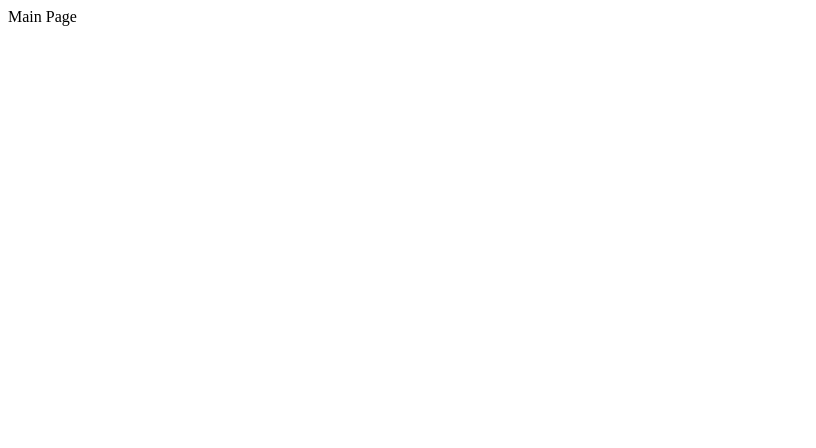
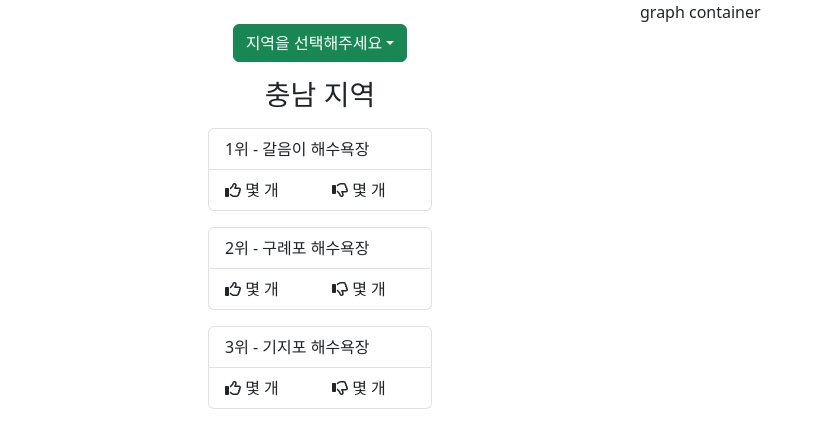
Before and after one commit to hyeb-in/clean-sea, a React (Create React App) app in the folder front/: page / in a window 1280 px wide. Shown: the top 448 px of the page, without its empty margins (0-816 px from the left). Built offline with nearby package versions, Linux system fonts and the light colour scheme.

Commit message:
add: 검색 네비게이션 바 레이아웃

```diff
--- a/front/package.json
+++ b/front/package.json
@@ -3,6 +3,12 @@
   "version": "0.1.0",
   "private": true,
   "dependencies": {
+    "@fortawesome/fontawesome-free": "^6.4.2",
+    "@fortawesome/fontawesome-svg-core": "^6.4.2",
+    "@fortawesome/free-brands-svg-icons": "^6.4.2",
+    "@fortawesome/free-regular-svg-icons": "^6.4.2",
+    "@fortawesome/free-solid-svg-icons": "^6.4.2",
+    "@fortawesome/react-fontawesome": "^0.2.0",
     "@react-google-maps/api": "^2.19.2",
     "@testing-library/jest-dom": "^5.17.0",
     "@testing-library/react": "^13.4.0",
--- a/front/src/App.js
+++ b/front/src/App.js
@@ -5,6 +5,7 @@ import Login from "./pages/Login";
 import Join from "./pages/Join";
 import MyProfile from "./pages/MyProfile";
 import Search from "./pages/Search";
+import "./index.css";
 
 function App() {
   return (
--- a/front/src/components/Map.js
+++ b/front/src/components/Map.js
@@ -10,7 +10,7 @@ import {
 // 맵 크기
 const containerStyle = {
   width: "100%",
-  height: "800px",
+  height: "100vh",
 };
 
 // 초기 중심 좌표 설정
@@ -94,6 +94,8 @@ const Map = () => {
           ))
         }
       </MarkerClusterer>
+
+      {/* 마커 클릭 시 info 윈도우 */}
       {selectedMarker && (
         <InfoWindow
           position={{ lat: selectedMarker.lat, lng: selectedMarker.lng }}
--- /dev/null
+++ b/front/src/components/SearchBar.js
@@ -0,0 +1,110 @@
+import React, { useState } from "react";
+import { Container, Col, Dropdown, Row, ListGroup } from "react-bootstrap";
+import { FontAwesomeIcon } from "@fortawesome/react-fontawesome";
+import { faThumbsUp, faThumbsDown } from "@fortawesome/free-regular-svg-icons";
+// import { faThumbsUp, faThumbsDown } from "@fortawesome/free-solid-svg-icons";
+
+const beachData = [
+  {
+    id: 0,
+    name: "갈음이",
+    address: "충남",
+    // latitude: ,
+    // logitude:,
+    goodnessFit: true,
+    score: 1,
+    ente: 0,
+    esch: 0,
+  },
+  {
+    id: 1,
+    name: "구례포",
+    address: "충남",
+    // latitude: ,
+    // logitude:,
+    goodnessFit: true,
+    score: 1,
+    ente: 0,
+    esch: 0,
+  },
+  {
+    id: 2,
+    name: "기지포",
+    address: "충남",
+    // latitude: ,
+    // logitude:,
+    goodnessFit: true,
+    score: 1,
+    ente: 0,
+    esch: 0,
+  },
+];
+
+const SearchBar = () => {
+  const [selectedItem, setSelectedItem] = useState(null);
+  const [itemInfo, setItemInfo] = useState(null);
+
+  const handleItemSelect = (item) => {
+    setSelectedItem(item);
+    // DB에서 데이터 가져오는 로직을 구현하고, 가져온 데이터를 상태로 업데이트
+    // setItemInfo(가져온_데이터);
+  };
+
+  return (
+    <Container
+      fluid
+      className="py-4"
+      style={{
+        display: "flex",
+        flexDirection: "column",
+        alignItems: "center",
+        justifyContent: "center",
+      }}
+    >
+      {/* 검색창 */}
+      <Dropdown>
+        <Dropdown.Toggle variant="success" id="dropdown-basic">
+          지역을 선택해주세요
+        </Dropdown.Toggle>
+
+        <Dropdown.Menu>
+          {/* 메뉴는 DB에서 받아온다 ? */}
+          {/* 로컬에 저장한다 ?? */}
+          <Dropdown.Item onSelect={() => handleItemSelect("지역이름")}>
+            강원
+          </Dropdown.Item>
+          <Dropdown.Item onSelect={() => handleItemSelect("지역이름")}>
+            부산
+          </Dropdown.Item>
+          <Dropdown.Item onSelect={() => handleItemSelect("지역이름")}>
+            충남
+          </Dropdown.Item>
+        </Dropdown.Menu>
+      </Dropdown>
+      {/* 선택된 지역에 대한 데이터 리스트 */}
+      <Row className="mt-3">
+        <h3>충남 지역</h3>
+      </Row>
+      {beachData &&
+        beachData.map((beach, index) => (
+          <ListGroup key={beach.id} className="my-2" style={{ width: "14rem" }}>
+            <ListGroup.Item>{`${index + 1}위 - ${
+              beach.name
+            } 해수욕장`}</ListGroup.Item>
+            <ListGroup.Item>
+              <Row>
+                <Col>
+                  <FontAwesomeIcon icon={faThumbsUp} /> 몇 개
+                </Col>
+                <Col>
+                  <FontAwesomeIcon icon={faThumbsDown} /> 몇 개
+                </Col>
+              </Row>
+            </ListGroup.Item>
+          </ListGroup>
+        ))}
+    </Container>
+  );
+};
+
+export default SearchBar;
--- /dev/null
+++ b/front/src/index.css
@@ -0,0 +1 @@
+@import "bootstrap/dist/css/bootstrap.min.css";
--- a/front/src/pages/Main.js
+++ b/front/src/pages/Main.js
@@ -1,7 +1,20 @@
 import React from "react";
+import { Container, Row, Col } from "react-bootstrap";
+import SearchBar from "../components/SearchBar";
 
 const Main = () => {
-  return <div>Main Page</div>;
+  return (
+    <Container fluid style={{ height: "100vh" }}>
+      <Row style={{ height: "100%" }}>
+        <Col className="px-0">
+          <SearchBar />
+        </Col>
+        <Col className="px-0">
+          <div>graph container</div>
+        </Col>
+      </Row>
+    </Container>
+  );
 };
 
 export default Main;
--- a/front/src/pages/Search.js
+++ b/front/src/pages/Search.js
@@ -1,11 +1,20 @@
 import React from "react";
+import { Container, Row, Col } from "react-bootstrap";
+import SearchBar from "../components/SearchBar";
 import Map from "../components/Map";
 
 const Search = () => {
   return (
-    <div>
-      <Map />
-    </div>
+    <Container fluid style={{ height: "100vh" }}>
+      <Row>
+        <Col xs={4} className="px-0">
+          <SearchBar />
+        </Col>
+        <Col xs={8} className="px-0">
+          <Map />
+        </Col>
+      </Row>
+    </Container>
   );
 };
 
```
Also changed, not shown: 1 other file (tests, documents, lock files or other folders).
